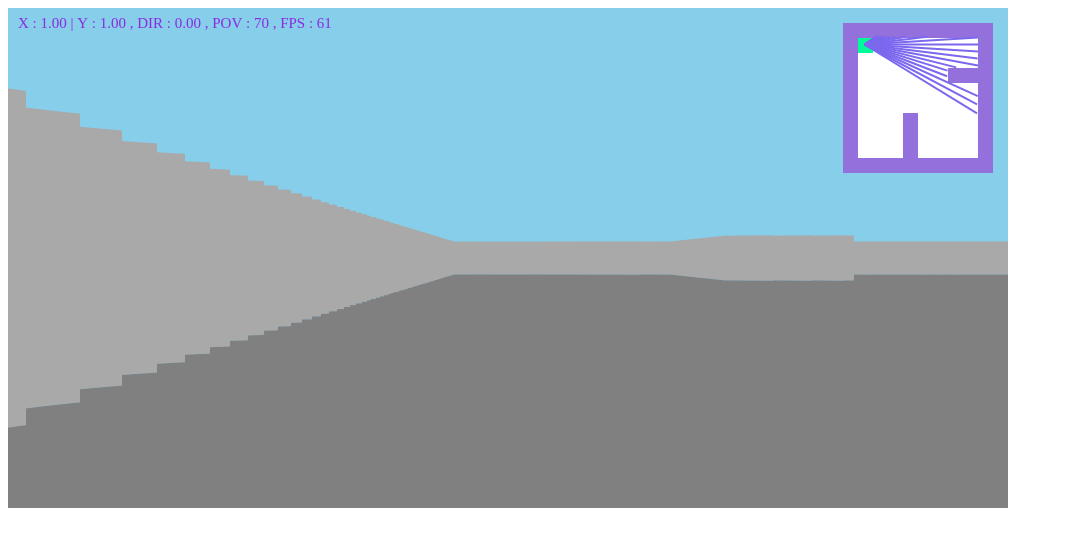
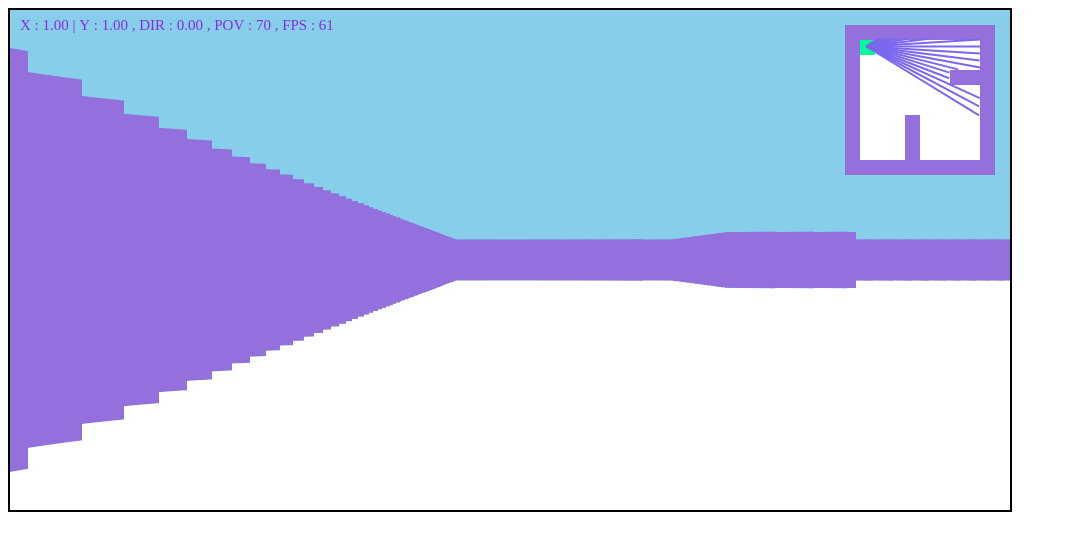
Before and after one commit to ownNurzh/ray-casting-on-js-html, a plain HTML site: page index.html in a window 1280 px wide. Shown: the whole page, without its empty margins (0-1067 px from the left). Drawn offline with Linux system fonts and the light colour scheme.

Commit message:
-- changed pseudo 3d render colors -- added canvas border

```diff
--- a/css/main.css
+++ b/css/main.css
@@ -1,4 +1,5 @@
 #canvas {
     background-color: skyblue;
     margin: 0 auto;
+    border: 2px solid black;
 }
--- a/js/main.js
+++ b/js/main.js
@@ -22,7 +22,9 @@ const draw_map_start_x = canvas.width - map_width- mini_map_padding;
 const draw_map_start_y = mini_map_padding
 
 
-const map_colors = {1: 'MediumPurple',player:"MediumSpringGreen",direction :"MediumSlateBlue"};
+const mini_map_colors = {1: 'MediumPurple',player:"MediumSpringGreen",direction :"MediumSlateBlue"};
+
+const render_colors = {wall : "MediumPurple" ,floor: "white"};
 
 let lastTime = performance.now();
 let FPS = 0
@@ -48,8 +50,8 @@ function drawMiniMap() {
 
     gameMap.map.forEach((row, rowIndex) => {
         row.forEach((tile, colIndex) => {
-            if (map_colors[tile]) {
-                ctx.fillStyle = map_colors[tile];
+            if (mini_map_colors[tile]) {
+                ctx.fillStyle = mini_map_colors[tile];
             }
             else {
                 ctx.fillStyle = 'white';
@@ -67,7 +69,7 @@ function drawMiniMap() {
     });
 
     // draw player in map
-    ctx.fillStyle = map_colors.player;
+    ctx.fillStyle = mini_map_colors.player;
     ctx.fillRect(
         draw_map_start_x + player.position.x * map_size_per_tile,
         draw_map_start_y + player.position.y * map_size_per_tile,
@@ -81,7 +83,7 @@ function drawMiniMap() {
     // ctx.moveTo(draw_map_start_x + player.position.x * map_size_per_tile + map_direction_center, draw_map_start_y + player.position.y * map_size_per_tile + map_direction_center);
     // let direction_pos = player.get_direction_pos(player.move_speed * 2);
     // ctx.lineTo(draw_map_start_x + direction_pos.x * map_size_per_tile + map_direction_center, draw_map_start_y + direction_pos.y * map_size_per_tile + map_direction_center);
-    // ctx.strokeStyle = map_colors.direction;
+    // ctx.strokeStyle = mini_map_colors.direction;
     // ctx.lineWidth = player_direction_line_width;
     // ctx.stroke();
 
@@ -92,7 +94,7 @@ function drawMiniMap() {
         ctx.beginPath();
         ctx.moveTo(draw_map_start_x + player.position.x * map_size_per_tile + map_direction_center, draw_map_start_y + player.position.y * map_size_per_tile + map_direction_center);
         ctx.lineTo(draw_map_start_x + ray.x * map_size_per_tile + map_direction_center, draw_map_start_y + ray.y * map_size_per_tile + map_direction_center);
-        ctx.strokeStyle = map_colors.direction;
+        ctx.strokeStyle = mini_map_colors.direction;
         ctx.lineWidth = player_direction_line_width;
         ctx.stroke();
     }
@@ -142,20 +144,20 @@ function drawPseudo3d() {
         let distance = ray.distance;
         let corrected_distance = distance * Math.cos(ray_angle - player.direction);
 
-        let wall_height = Math.max(1, canvas.height / (corrected_distance * 2));
+        let wall_height = Math.max(1, canvas.height / (corrected_distance * 1.6));
         let wall_top = (canvas.height - wall_height) / 2;
         let wall_bottom = wall_top + wall_height;
 
 
-        ctx.fillStyle = 'skyblue';
-        ctx.fillRect(i, 0, 1, wall_top);
 
 
-        ctx.fillStyle = 'darkgray';
+
+
+        ctx.fillStyle = render_colors.wall;
         ctx.fillRect(i, wall_top, 1, wall_height);
 
 
-        ctx.fillStyle = 'gray';
+        ctx.fillStyle = render_colors.floor;
         ctx.fillRect(i, wall_bottom, 1, canvas.height - wall_bottom);
     }
 }
@@ -199,6 +201,4 @@ document.addEventListener("keydown", (e) => {
   if (action) action();
 });
 
-
-
 start();
```
